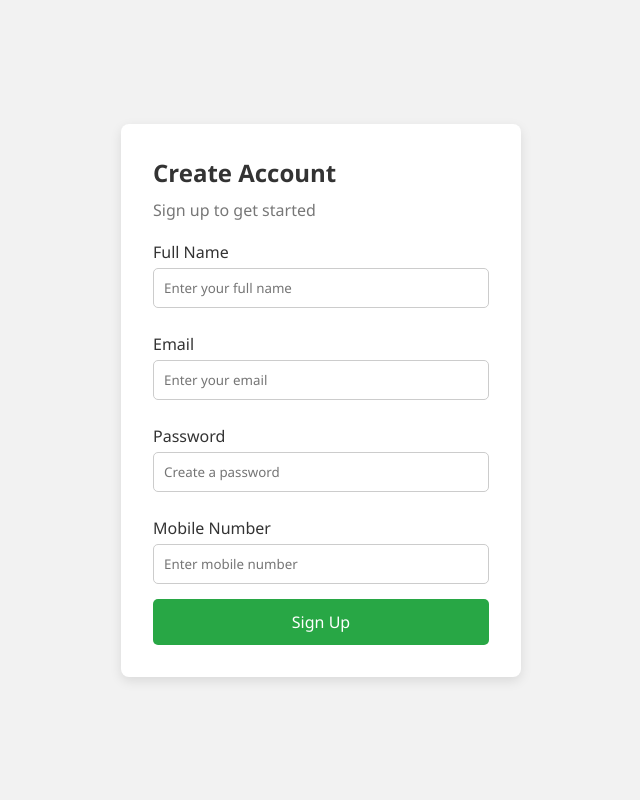
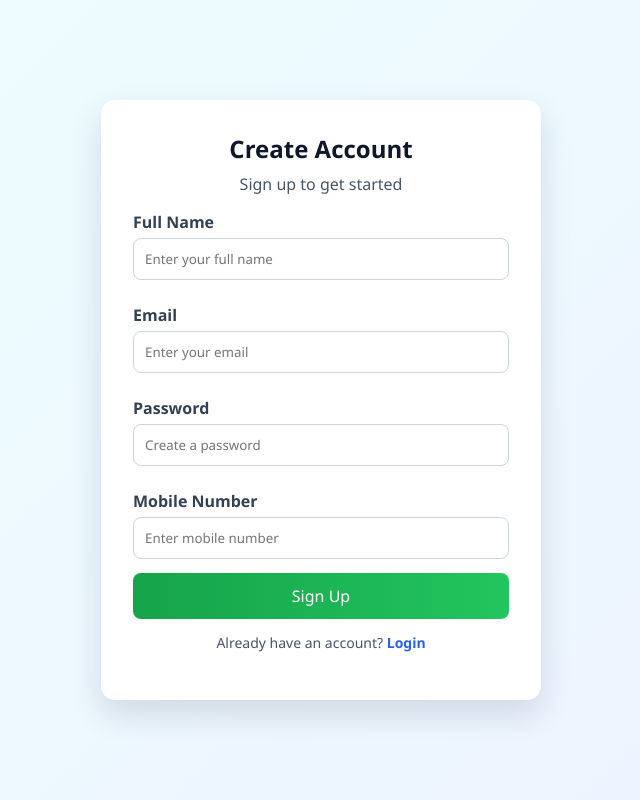
Before and after one commit to Thakordev007/ApnaStore_fashion-Website, a Flask app: page /signup in a window 1280 px wide. Shown: the whole page, without its empty margins (319-959 px from the left). Run offline with Flask 3, Linux system fonts and the light colour scheme.

Commit message:
Update signup.html

```diff
--- a/templates/signup.html
+++ b/templates/signup.html
@@ -5,75 +5,21 @@
   <meta name="viewport" content="width=device-width, initial-scale=1.0"/>
   <title>Sign Up</title>
   <style>
-    * {
-      box-sizing: border-box;
-      margin: 0;
-      padding: 0;
-      font-family: 'Segoe UI', sans-serif;
-    }
-
-    body {
-      background: #f2f2f2;
-      display: flex;
-      justify-content: center;
-      align-items: center;
-      height: 100vh;
-    }
-
-    .signup-container {
-      width: 100%;
-      max-width: 400px;
-      background: #ffffff;
-      padding: 2rem;
-      border-radius: 8px;
-      box-shadow: 0 4px 12px rgba(0,0,0,0.1);
-    }
-
-    .signup-form h2 {
-      margin-bottom: 10px;
-      color: #333;
-    }
-
-    .signup-form p {
-      margin-bottom: 20px;
-      color: #777;
-    }
-
-    .signup-form label {
-      display: block;
-      margin: 10px 0 5px;
-      color: #333;
-    }
-
-    .signup-form input {
-      width: 100%;
-      padding: 10px;
-      margin-bottom: 15px;
-      border-radius: 5px;
-      border: 1px solid #ccc;
-    }
-
-    .signup-form button {
-      width: 100%;
-      padding: 12px;
-      background-color: #28a745;
-      color: white;
-      border: none;
-      border-radius: 5px;
-      font-size: 16px;
-      cursor: pointer;
-    }
-
-    .signup-form button:hover {
-      background-color: #218838;
-    }
-
-    @media (max-width: 480px) {
-      .signup-container {
-        margin: 20px;
-        padding: 1.5rem;
-      }
-    }
+    * { box-sizing: border-box; margin: 0; padding: 0; font-family: 'Segoe UI', sans-serif; }
+    body { min-height: 100vh; background: linear-gradient(135deg,#ecfeff,#eef2ff); display: flex; justify-content: center; align-items: center; padding: 1rem; }
+    .signup-container { width: 100%; max-width: 440px; background: #fff; padding: 2rem; border-radius: 14px; box-shadow: 0 14px 32px rgba(30,41,59,.14); }
+    .signup-form h2 { margin-bottom: 8px; color: #0f172a; text-align: center; }
+    .signup-form p { margin-bottom: 16px; color: #475569; text-align: center; }
+    .flash-list { list-style: none; margin-bottom: 12px; }
+    .flash-list li { padding: .7rem .85rem; border-radius: 8px; margin-bottom: 8px; font-size: .92rem; background: #fef3c7; color: #92400e; }
+    .signup-form label { display: block; margin: 10px 0 5px; color: #334155; font-weight: 600; }
+    .signup-form input { width: 100%; padding: 11px; margin-bottom: 14px; border-radius: 8px; border: 1px solid #cbd5e1; }
+    .signup-form input:focus { border-color: #22c55e; outline: none; box-shadow: 0 0 0 3px rgba(34,197,94,.16); }
+    .signup-form button { width: 100%; padding: 12px; background: linear-gradient(90deg,#16a34a,#22c55e); color: white; border: none; border-radius: 8px; font-size: 16px; cursor: pointer; }
+    .signup-form button:hover { opacity: .95; }
+    .extra { margin-top: 14px; text-align: center; color: #475569; font-size: 14px; }
+    .extra a { color: #2563eb; font-weight: 600; text-decoration: none; }
+    @media (max-width: 480px) { .signup-container { padding: 1.3rem; } }
   </style>
 </head>
 <body>
@@ -82,6 +28,15 @@
     <form id="signupForm" class="signup-form" method="POST" action="{{ url_for('signup') }}">
       <h2>Create Account</h2>
       <p>Sign up to get started</p>
+      {% with messages = get_flashed_messages(with_categories=true) %}
+        {% if messages %}
+          <ul class="flash-list">
+            {% for category, message in messages %}
+              <li>{{ message }}</li>
+            {% endfor %}
+          </ul>
+        {% endif %}
+      {% endwith %}
 
       <label for="name">Full Name</label>
       <input type="text" id="name" placeholder="Enter your full name" name="name" required>
@@ -96,6 +51,7 @@
       <input type="tel" id="mobile" placeholder="Enter mobile number" name="mobile" required>
 
       <button type="submit">Sign Up</button>
+      <p class="extra">Already have an account? <a href="{{ url_for('login') }}">Login</a></p>
     </form>
   </div>
 
```
